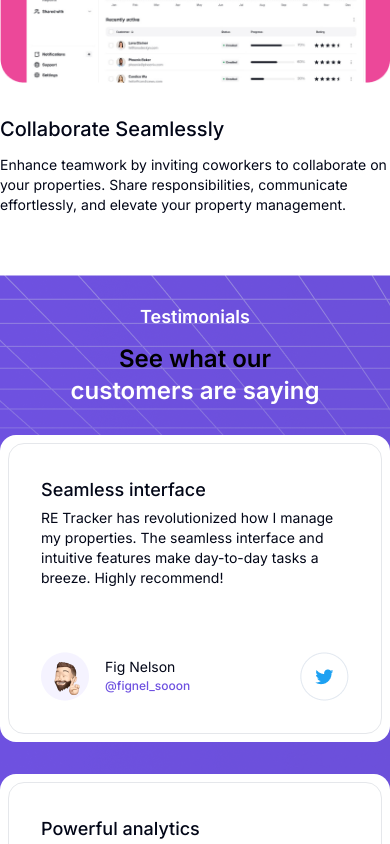
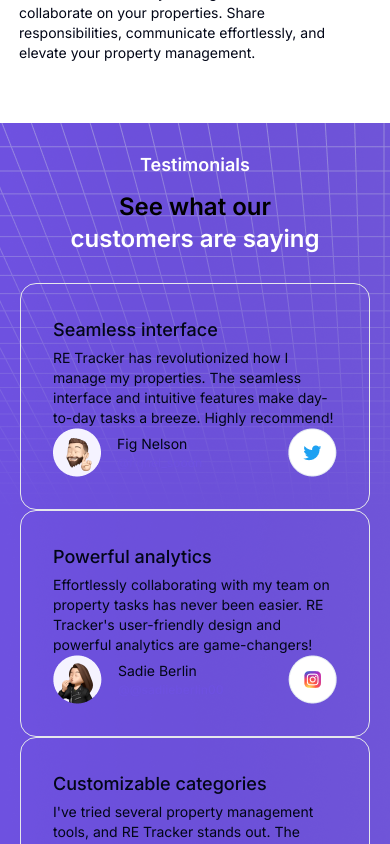
Before and after one commit to MamtazDev/ReTracker, a React (Vite) app: page / in a window 390 px wide. Shown: the part 5820-6664 px from the top of the page. Built offline with nearby package versions, Linux system fonts and the light colour scheme.

Commit message:
error:: testimonial section

```diff
--- a/src/Components/Home/Banner.jsx
+++ b/src/Components/Home/Banner.jsx
@@ -31,7 +31,6 @@ const Banner = () => {
           <img src={heroImg} className="max-w-twelveEighty w-full" alt="hero-img" />
         </div>
 
-
       </section>
     </Auth>
   )
--- a/src/Components/Home/Faq.jsx
+++ b/src/Components/Home/Faq.jsx
@@ -5,7 +5,7 @@ import FaqAccordion from './FaqAccordion'
 const Faq = () => {
     return (
         <section className='faq py-8 md:py-32 bg-dark'>
-            <div className="container">
+            <div className="container px-5">
                 <SectionHeader
                     sectionTag={"RETracker FAQ’s"}
                     sectionTagColor={"text-primary"}
--- a/src/Components/Home/GetStartdToday.jsx
+++ b/src/Components/Home/GetStartdToday.jsx
@@ -6,8 +6,8 @@ import { Link } from 'react-router-dom';
 
 const GetStartdToday = () => {
     return (
-        <div className='get_started_today mb-16'>
-            <div className="container">
+        <div className='get_started_today'>
+            <div className="container px-5">
                 <div className='py-8 md:py-16' style={{ backgroundImage: `url(${getstartedImg})`, backgroundRepeat: "no-repeat", backgroundPosition: "center" }}>
 
                     <SectionHeader
@@ -50,7 +50,7 @@ const GetStartdToday = () => {
                     </ul>
 
                     <div className='text-center'>
-                        <Link className='py-3 px-16 border border-primary w-full iline-block text-center rounded-full text-base font-bold hover:bg-white hover:text-primary bg-primary text-white transition-all duration-300'>
+                        <Link className='py-3 px-16 inline-block md:inline border border-primary w-full iline-block text-center rounded-full text-base font-bold hover:bg-white hover:text-primary bg-primary text-white transition-all duration-300'>
                             Try for free
                         </Link>
                     </div>
--- a/src/Components/Home/HowItsWorks.jsx
+++ b/src/Components/Home/HowItsWorks.jsx
@@ -8,7 +8,7 @@ import SectionHeader from "./SectionHeader";
 const HowItsWorks = () => {
   return (
     <section className="howitworks py-7 md:py-32 bg-drakWhite">
-      <div className="container">
+      <div className="container px-5">
         <SectionHeader
           sectionTag={"How it works?"}
           sectionTagColor={"text-primary"}
--- a/src/Components/Home/Intregations.jsx
+++ b/src/Components/Home/Intregations.jsx
@@ -7,7 +7,7 @@ const Intregations = () => {
     return (
         <section className='intregrations py-7 md:py-32'>
 
-            <div className="container">
+            <div className="container px-5">
                 <SectionHeader sectionTag={"Integrations"} sectionTagColor={"text-primary"} sectionTitle={"Elevate Property Management Efficiency"} sectionTitleTwo={"with 50+ Integrations."} sectionTagColorTwo={"text-primary"} section_pb={"pb-8 md:pb-16"}
                 />
 
--- a/src/Components/Home/PowerFeatures.jsx
+++ b/src/Components/Home/PowerFeatures.jsx
@@ -27,7 +27,7 @@ const PowerFeatures = () => {
         section_pb={"pb-7 md:pb-16"}
       />
 
-      <div className="container">
+      <div className="container px-5">
         <div className="card flex justify-center">
           <div className="power_features_wrapper max-w-twelveEighty">
             <div className="grid grid-cols-12 gap-8">
--- a/src/Components/Home/Pricing.jsx
+++ b/src/Components/Home/Pricing.jsx
@@ -13,7 +13,7 @@ const Pricing = () => {
 
     return (
         <section className='pricing py-7 md:py-32 bg-drakWhite'>
-            <div className="container">
+            <div className="container px-5">
 
                 <SectionHeader
                     sectionTag={"Pricing"}
--- a/src/Components/Home/Testimonal.jsx
+++ b/src/Components/Home/Testimonal.jsx
@@ -1,5 +1,4 @@
 import React from "react";
-import testimonialBg from "../../assets/customer-saying-bg.png";
 import SectionHeader from "./SectionHeader";
 import TestimonialCard from "./TestimonialCard";
 import autohrImg1 from "../../assets/user1.png";
@@ -12,17 +11,14 @@ import twitter from "../../assets/twitter.png";
 import instagram from "../../assets/instagram.png";
 import facebook from "../../assets/instagram.png";
 import { Link } from "react-router-dom";
+import '../../Styles/Testimonal.css';
 
 const Testimonal = () => {
   return (
     <div
-      className="testimonial py-7 md:py-24"
-      style={{
-        backgroundImage: `url(${testimonialBg})`,
-        backgroundRepeat: "no-repeat",
-      }}
+      className="testimonial py-7 md:py-24 testimonal_bg"
     >
-      <div className="container">
+      <div className="container px-5">
         <SectionHeader
           sectionTag={"Testimonials"}
           sectionTagColor={"text-white"}
@@ -33,7 +29,7 @@ const Testimonal = () => {
         />
 
         <div className="flex justify-center pb-7 md:pb-16">
-          <div className="grid grid-cols-12 gap-8">
+          <div className="grid grid-cols-12 md:gap-8">
             <TestimonialCard
               cardTitle={"Seamless interface"}
               cardDes={
--- a/src/Components/Home/TestimonialCard.jsx
+++ b/src/Components/Home/TestimonialCard.jsx
@@ -12,7 +12,8 @@ const TestimonialCard = ({
 }) => {
   return (
     <div className="col-span-12 md:col-span-4">
-      <div className="tesimonial-card card_wrapper max-w-[405px] w-full h-full">
+      {/* max-w-[320px] bg-white rounded-2xl md:card_wrapper md:max-w-[405px] w-full */}
+      <div className="tesimonial-card ">
         <div className="card_border h-full flex flex-col justify-between">
           <div className="card_content">
             <div className="card_title">
--- /dev/null
+++ b/src/Styles/Testimonal.css
@@ -0,0 +1,13 @@
+@media(min-width: 768px) {
+    .testimonal_bg {
+        background-image: url(../assets/customer-saying-bg.png);
+        background-repeat: no-repeat;
+    }
+}
+
+@media(max-width: 768px) {
+    .testimonal_bg {
+        background-image: url(../assets/testimonal-bg.png);
+        background-repeat: no-repeat;
+    }
+}
```
Also changed, not shown: src/assets/responsive-img.png (added), src/assets/testimonal-bg.png (added).
